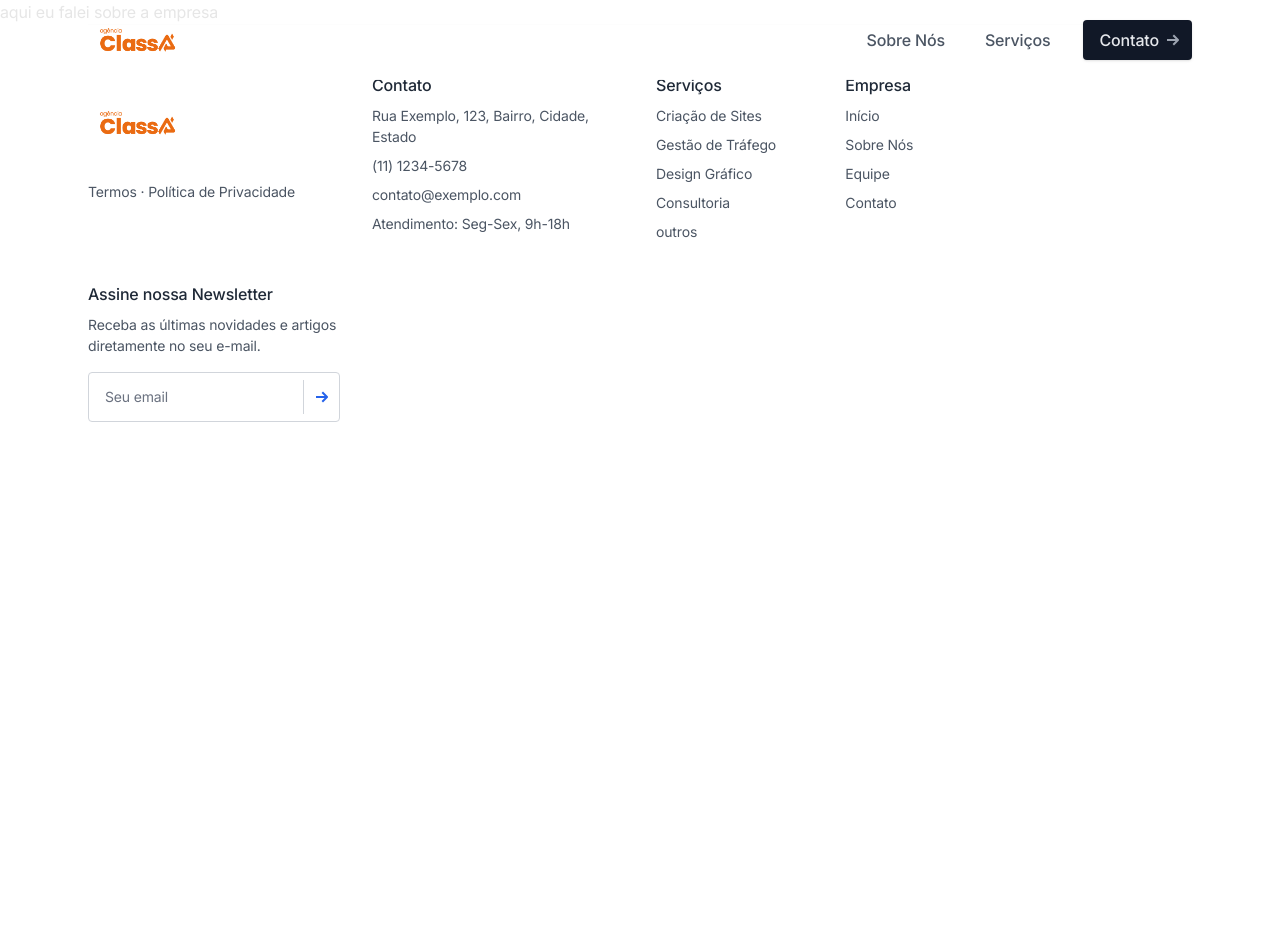
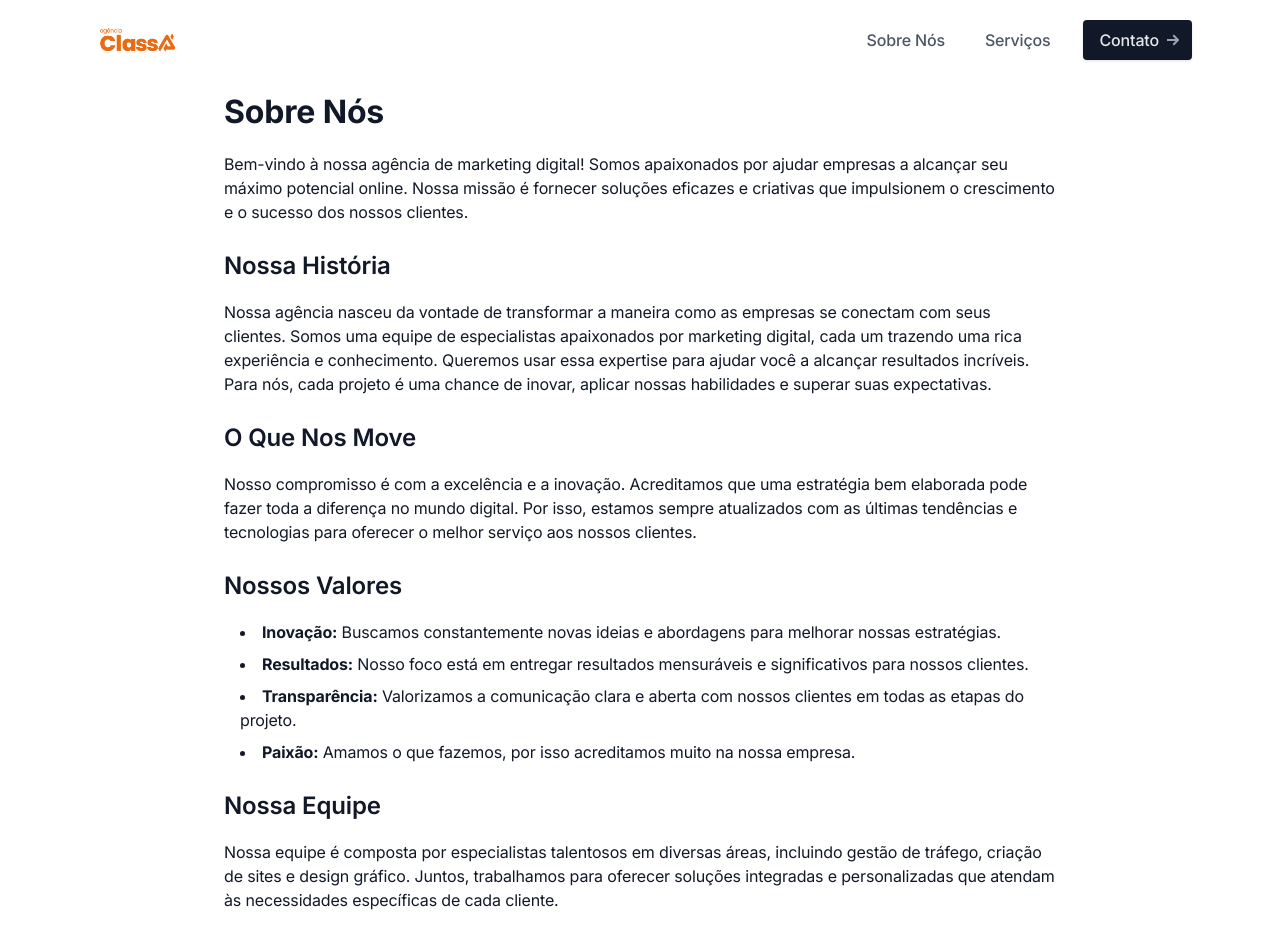
Before and after one commit to LucasFonseca0/class-a-client, a Next.js app: page /about in a window 1280 px wide. Shown: the top 942 px of the page. Before the commit the page ends 800 px from the top, so only its background shows below. Built offline with nearby package versions, Linux system fonts and the light colour scheme.

Commit message:
feat: created about us text and styles

```diff
--- a/app/(sections)/about/page.tsx
+++ b/app/(sections)/about/page.tsx
@@ -1,11 +1,69 @@
-import React from 'react'
+import React from "react";
 
 const page = () => {
   return (
-    <main className='text-black'>
-      aqui eu falei sobre a empresa
+    <main className="text-gray-900  py-14 px-5 sm:px-10">
+      <div className="max-w-4xl mx-auto bg-white p-8 rounded-lg ">
+        <h2 className="text-3xl font-bold mb-4">Sobre Nós</h2>
+        <p className="mb-6">
+          Bem-vindo à nossa agência de marketing digital! Somos apaixonados por
+          ajudar empresas a alcançar seu máximo potencial online. Nossa missão é
+          fornecer soluções eficazes e criativas que impulsionem o crescimento e
+          o sucesso dos nossos clientes.
+        </p>
+        <h3 className="text-2xl font-semibold mb-4">Nossa História</h3>
+        <p className="mb-6">
+          Nossa agência nasceu da vontade de transformar a maneira como as
+          empresas se conectam com seus clientes. Somos uma equipe de
+          especialistas apaixonados por marketing digital, cada um trazendo uma
+          rica experiência e conhecimento. Queremos usar essa expertise para
+          ajudar você a alcançar resultados incríveis. Para nós, cada projeto é
+          uma chance de inovar, aplicar nossas habilidades e superar suas
+          expectativas.
+        </p>
+
+        <h3 className="text-2xl font-semibold mb-4">O Que Nos Move</h3>
+        <p className="mb-6">
+          Nosso compromisso é com a excelência e a inovação. Acreditamos que uma
+          estratégia bem elaborada pode fazer toda a diferença no mundo digital.
+          Por isso, estamos sempre atualizados com as últimas tendências e
+          tecnologias para oferecer o melhor serviço aos nossos clientes.
+        </p>
+        <h3 className="text-2xl font-semibold mb-4">Nossos Valores</h3>
+        <ul className="list-disc list-inside mb-6 pl-4">
+          <li className="mb-2">
+            <strong>Inovação:</strong> Buscamos constantemente novas ideias e
+            abordagens para melhorar nossas estratégias.
+          </li>
+          <li className="mb-2">
+            <strong>Resultados:</strong> Nosso foco está em entregar resultados
+            mensuráveis e significativos para nossos clientes.
+          </li>
+          <li className="mb-2">
+            <strong>Transparência:</strong> Valorizamos a comunicação clara e
+            aberta com nossos clientes em todas as etapas do projeto.
+          </li>
+          <li className="mb-2">
+            <strong>Paixão:</strong> Amamos o que fazemos, por isso acreditamos
+            muito na nossa empresa.
+          </li>
+        </ul>
+        <h3 className="text-2xl font-semibold mb-4">Nossa Equipe</h3>
+        <p className="mb-6">
+          Nossa equipe é composta por especialistas talentosos em diversas
+          áreas, incluindo gestão de tráfego, criação de sites e design gráfico.
+          Juntos, trabalhamos para oferecer soluções integradas e personalizadas
+          que atendam às necessidades específicas de cada cliente.
+        </p>
+        <h3 className="text-2xl font-semibold mb-4">Entre em Contato</h3>
+        <p>
+          Se você está pronto para levar sua empresa ao próximo nível, entre em
+          contato conosco. Estamos ansiosos para colaborar e alcançar resultados
+          extraordinários juntos!
+        </p>
+      </div>
     </main>
-  )
-}
+  );
+};
 
-export default page
+export default page;
```
